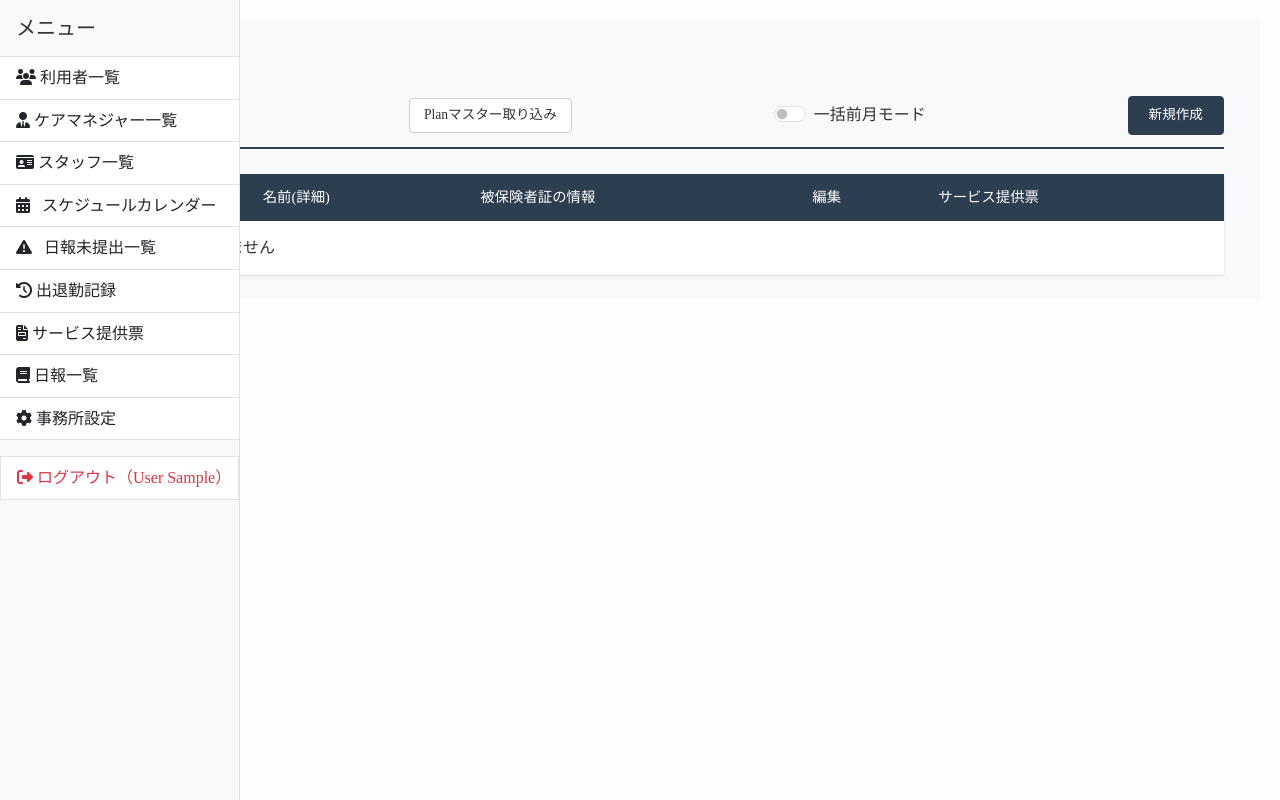
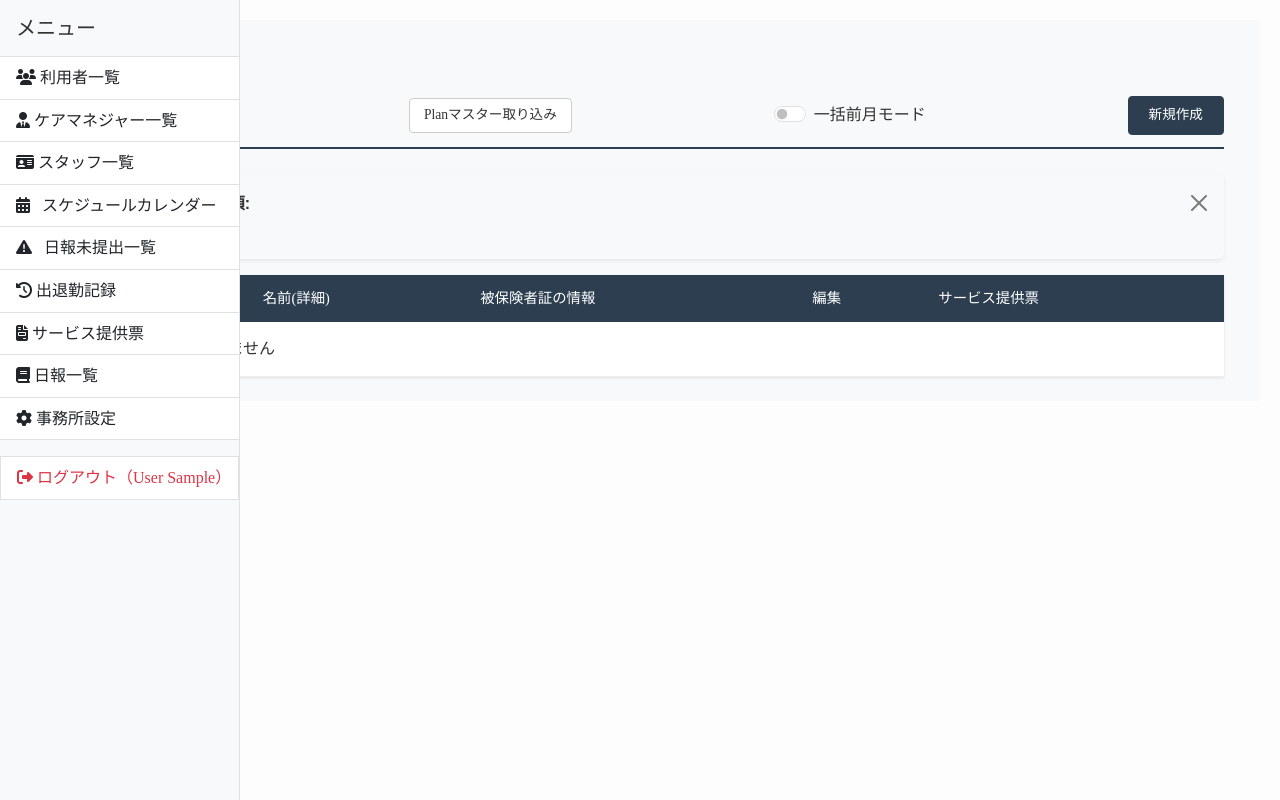
Before and after one commit to gurgurdokan-sudo/service_django_create, a Django app: page /users/ in a window 1280 px wide. Run offline with Django 5.2, Linux system fonts and the light colour scheme; the visitor is signed in with stand-in values (Sample User, id 1).

Commit message:
UseUserモデルのdocstringを修正し、ユーザー一覧テンプレートにお知らせ・注意事項のアラートを追加

```diff
--- a/dashboard/models/use_user.py
+++ b/dashboard/models/use_user.py
@@ -3,7 +3,7 @@ from django.utils import timezone
 from datetime import date
 
 class UseUser(models.Model):
-    '''被保険者の情報を管理するモデル'''
+    """被保険者の情報を管理するモデル"""
 
     class Meta:
         verbose_name_plural = "利用者"
--- a/dashboard/templates/dashboard/user_list.html
+++ b/dashboard/templates/dashboard/user_list.html
@@ -5,6 +5,7 @@
 {% endblock %}
 {% block body %}
 <div class="container">
+  {% include "dashboard/components/messages.html" %}
   <div id="bread" data-items='[{"label": "ホーム", "url": ""}]'></div>
   <div class="header-container">
     <h1 class="page-title">利用者一覧</h1>
@@ -15,8 +16,23 @@
     </div>
     <label><a href="{% url 'dashboard:care_mana_create' %}" class="btn btn-create">新規作成</a></label>
   </div>
-
-  {% include "dashboard/components/messages.html" %}
+  <div id="alert" class="alert callout callout-info alert-dismissible fade show my-3 shadow-sm" role="alert">
+    <div class="d-flex align-items-center">
+      <i class="fa-solid fa-circle-info fa-lg me-2"></i>
+      <div>
+        <strong>お知らせ・注意事項:</strong>
+        <div class="alert-body">
+          {% for alert in alerts %}
+            <p class="alert-text">{{ alert }}</p>
+          {% empty %}
+            <p class="alert-text alert-text-empty">特になし</p>
+          {% endfor %}
+        </div>
+      </div>
+    </div>
+    <button class="btn-close" type="button" data-bs-dismiss="alert" aria-label="Close" onclick="closeAlert()">
+    </button>
+  </div>
 
   <table class="data-table">
     <tr>
@@ -53,5 +69,11 @@
 </div>
 {% endblock %}
 {% block script %}
-<script src="{% static 'dashboard/js/checked.js' %}"></script>
+    <script src="{% static 'dashboard/js/checked.js' %}"></script>
+    <script>
+    const closeAlert = () => {
+        const alert = document.getElementById('alert');
+        alert.classList.add('d-none');
+    }
+    </script>
 {% endblock script %}
--- a/dashboard/views/user_profile_view.py
+++ b/dashboard/views/user_profile_view.py
@@ -1,6 +1,6 @@
-from datetime import date
+from datetime import date, timedelta
+
 from dateutil.relativedelta import relativedelta
-
 from django.contrib import messages
 from django.urls import reverse
 from django.shortcuts import render, redirect, get_object_or_404
@@ -8,16 +8,43 @@ from django.shortcuts import render, redirect, get_object_or_404
 from dashboard.forms import UserForm, PublicAssistanceForm
 from dashboard.models import UseUser, CareManager, PublicAssistance
 from dashboard.utils import BreadcrumbUtil
-
 from employees.permissions import delete_permission_required
-
 import logging
 logger = logging.getLogger(__name__)
 
 #利用者一覧
 def user_list(request):
     users = UseUser.objects.all()
-    return render(request, 'dashboard/user_list.html', {'users': users})
+    today = date.today()
+    this_month = (today.year, today.month)
+    next_ = today + relativedelta(months = 1)
+    next_month = (next_.year, next_.month)
+    alerts = []
+    for user in users:
+        if not hasattr(user, 'care_manager'):
+            alerts.append(f"""
+            {user.name} 様のケアマネジャーが紐づいてません
+            詳細画面でケアマネジャーを設定し直してください
+            """)
+
+        certificate = user.current_certificate
+        if certificate is None:
+            alerts.append(f'{user.name} 様の有効な介護認定がありません')
+            continue
+        changed_at = certificate.care_level_changed_at
+        if changed_at is None: # 以前の介護認定なし
+            continue
+        changed_month = (changed_at.year, changed_at.month)
+        if changed_month == this_month:
+            alerts.append(f'{user.name} 様の介護認定が今月で切り替わります')
+        elif changed_month == next_month:
+            alerts.append(f'{user.name} 様の介護認定が来月で切り替わります')
+
+    context = {
+        'users': users,
+        'alerts': alerts
+    }
+    return render(request, 'dashboard/user_list.html', context=context)
 
 #新規作成2
 def user_create(request, cm_id):
@@ -96,6 +123,7 @@ def public_assistance_create(request,user_id):
         'is_from_service' : is_from_service,
         })
 #消去
+
 @delete_permission_required
 def user_delete(request, user_id):
     target = get_object_or_404(UseUser, id=user_id)
--- a/employees/permissions.py
+++ b/employees/permissions.py
@@ -16,7 +16,7 @@ def has_delete_permission(user):
 
 
 def delete_permission_required(view_func):
-    '''関数ベースの削除ビューに付けるデコレーター'''
+    """関数ベースの削除ビューに付けるデコレーター"""
     @wraps(view_func)
     def wrapper(request, *args, **kwargs):
         if not has_delete_permission(request.user):
--- a/static/dashboard/css/temp.css
+++ b/static/dashboard/css/temp.css
@@ -288,7 +288,27 @@ label:has(+ select[required])::after,
     font-size: 1rem;
     vertical-align: middle;
 }
+#alert {
+    font-family: "Meiryo", "メイリオ", "Hiragino Sans", "ヒラギノ角ゴ Pro W3", sans-serif;
+}
+#alert .alert-title {
+    font-size: 0.95rem;
+    color: #084298;
+}
 
+#alert .alert-text {
+    width: 100%;
+    margin: 0;           /* pタグのデフォルト下余白をリセット */
+    padding: 2px 0;      /* 複数件ある場合に適度な上下行間を確保 */
+    color: #d32f2f;      /* 警告用の赤色 */
+    font-size: 0.9rem;
+    line-height: 1.5;
+    word-break: break-word; /* 長い文章の折り返し */
+}
+#alert .alert-text-empty {
+    color: #6c757d;      /* 灰色にして不要な赤強調を回避（お好みで#d32f2fに変更可能） */
+    font-style: italic;
+}
 
 /* --- Djangoのエラーリスト --- */
 .errorlist {
```
